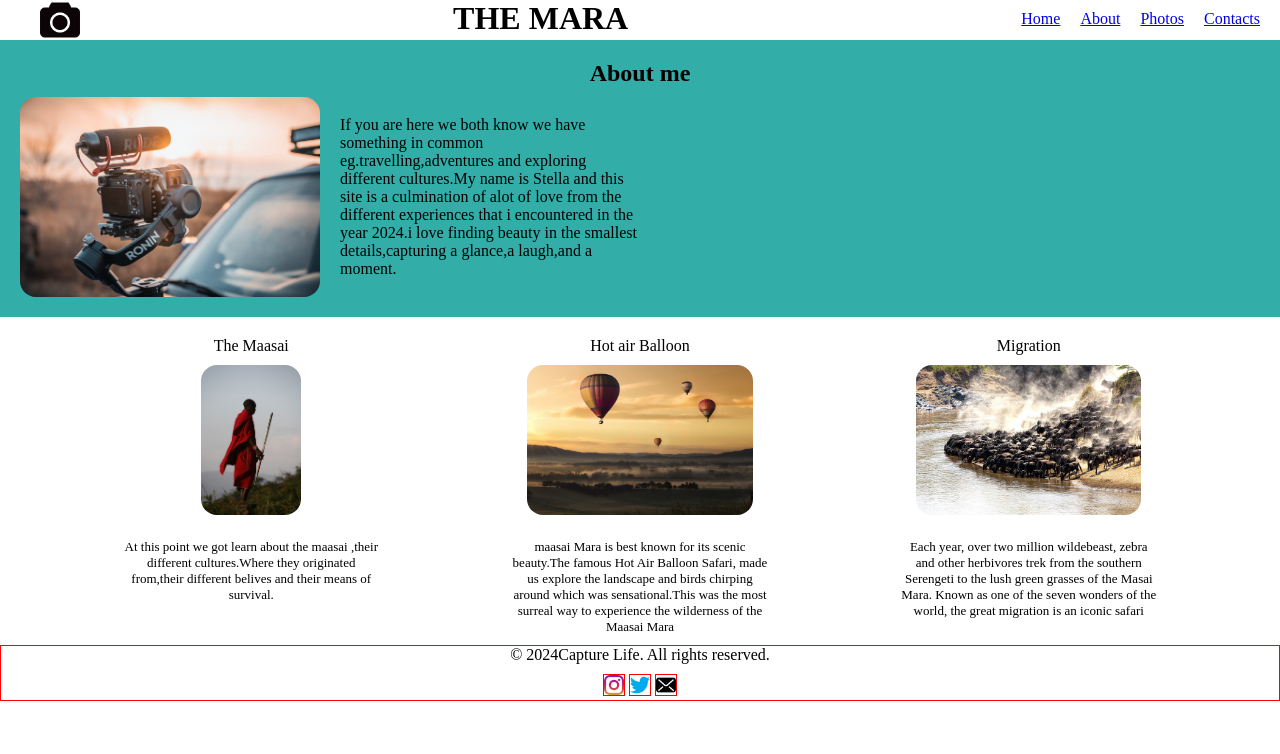
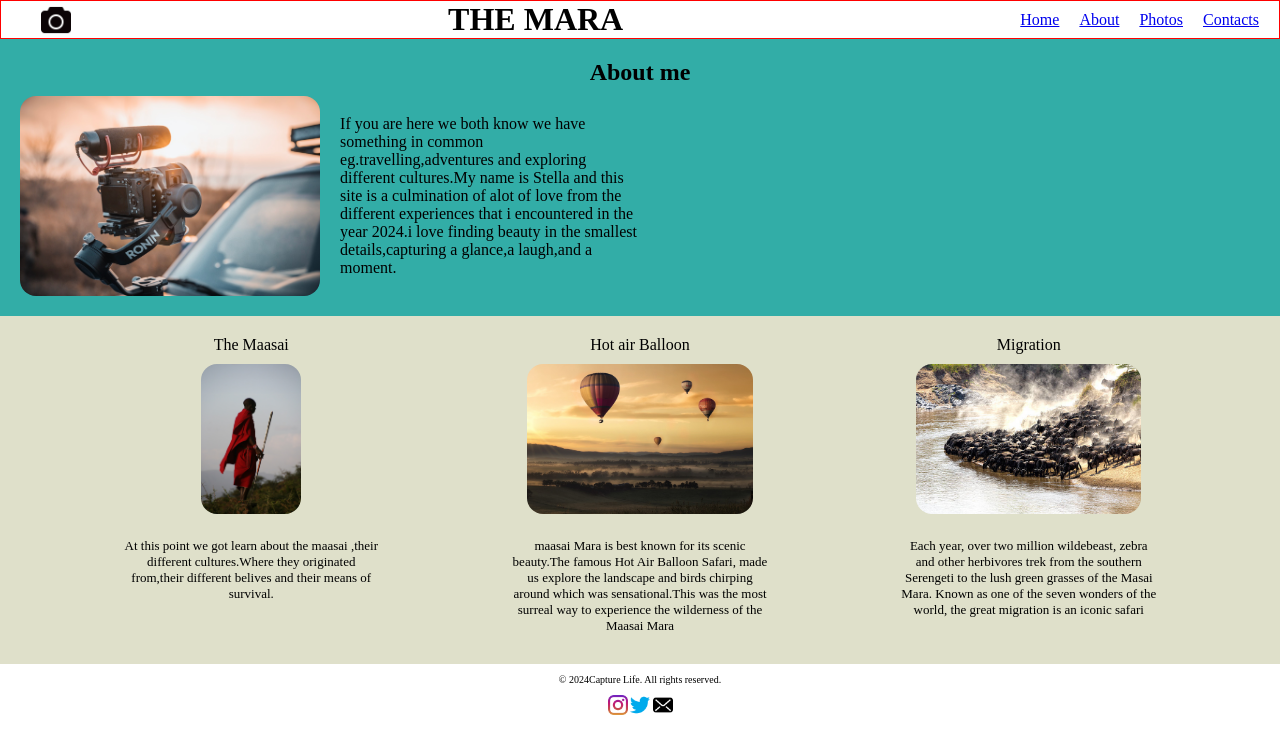
Before and after one commit to Stella0123609/assignment, a plain HTML site: page index.html in a window 1280 px wide. Drawn offline with Linux system fonts and the light colour scheme.

Commit message:
Reduced img size in navbar and centered the content

```diff
--- a/css/style.css
+++ b/css/style.css
@@ -2,27 +2,27 @@
   margin: 0%;
   padding: 0%;
 }
-header img {
+#home img {
   color: black;
   padding-left: 40px;
-
-  width: 40px;
-  height: 40px;
+  width: 30px;
+  height: 30px;
 }
 header {
+  border: 1px solid red;
   display: flex;
   justify-content: space-between;
+  align-items: center;
 }
-ul {
+#home ul {
   display: flex;
   justify-content: flex-end;
   color: #395150;
   font-size: medium;
   list-style: none;
-  margin-top: 10px;
   margin-right: 20px;
 }
-li {
+#home ul li {
   margin-left: 20px;
 }
 #aboutme {
@@ -51,7 +51,9 @@ li {
   width: 100%;
   display: flex;
   justify-content: space-evenly;
-  margin-top: 20px;
+  padding-top: 20px;
+  padding-bottom: 20px;
+  background-color: #dfe0ca;
 }
 .photo_mara {
   display: flex;
@@ -75,9 +77,9 @@ li {
   justify-content: space-between;
   align-items: center;
   gap: 10px;
-  border: 1px solid red;
+  font-size: 10px;
+  padding: 10px;
 }
 #contacts_links img {
-  border: 1px solid red;
   width: 20px;
 }
```
